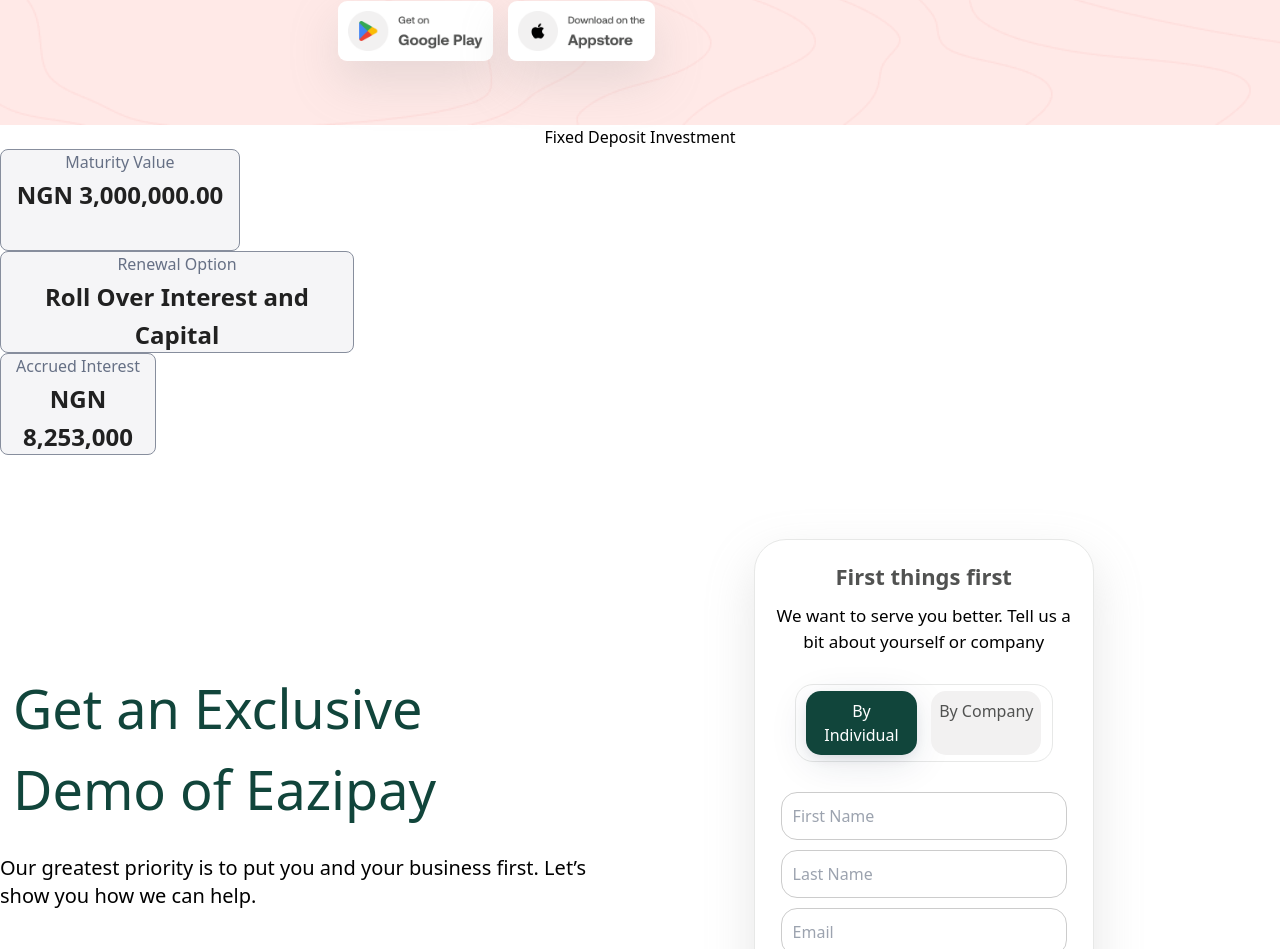
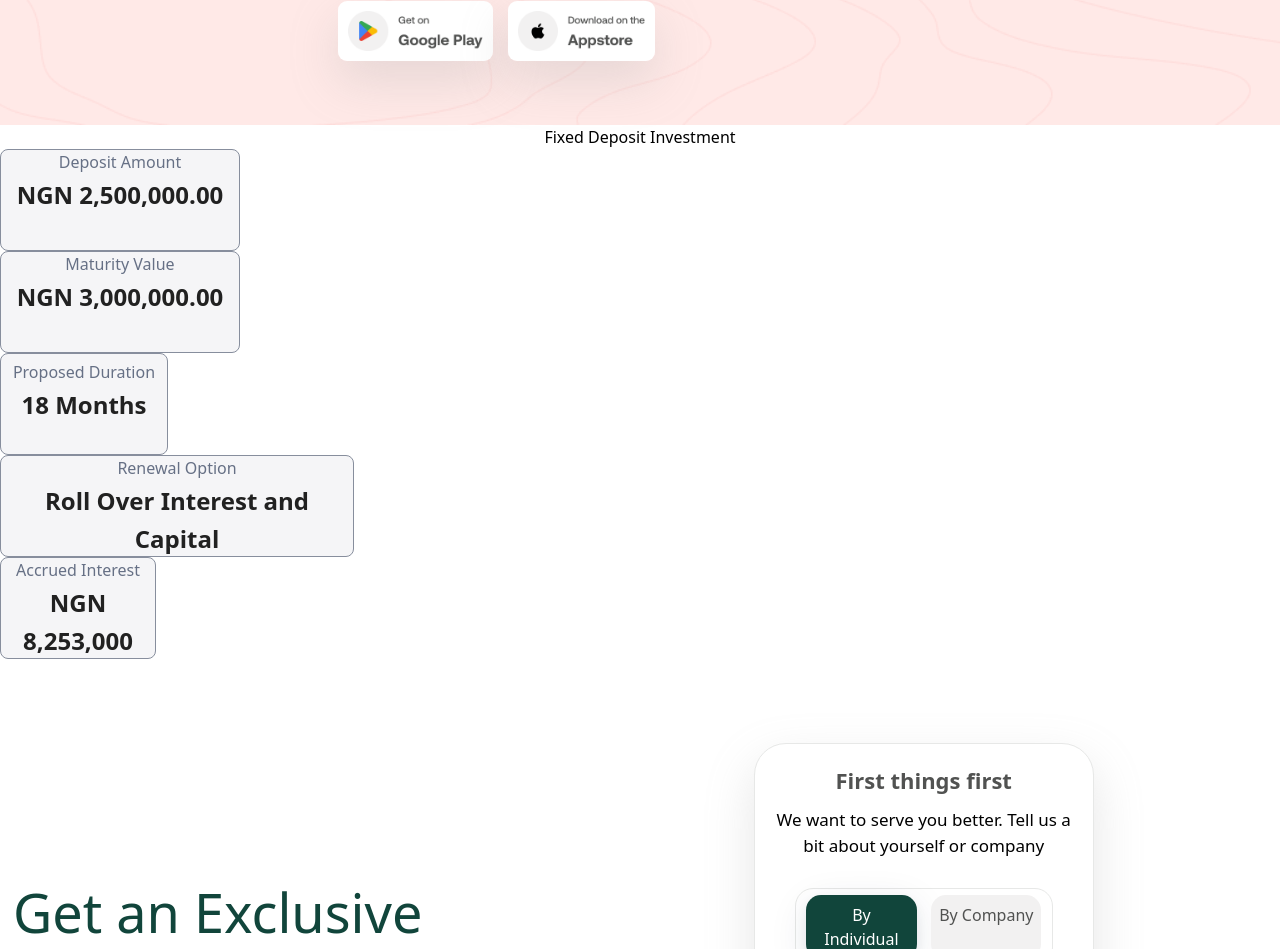
Before and after one commit to Maxwell011/azipay, a React (Vite) app: page / in a window 1280 px wide. Shown: the part 3185-4134 px from the top of the page. Built offline with nearby package versions, Linux system fonts and the light colour scheme.

Commit message:
removed comments

```diff
--- a/src/components/New.jsx
+++ b/src/components/New.jsx
@@ -6,18 +6,18 @@
       <div className='transaction-history-div'>
         <div className='transaction-history-content'>
           <h2>Fixed Deposit Investment</h2>
-          {/* <div className='deposit-amount-container'>
+          <div className='deposit-amount-container'>
             <p className='deposit-amount-heading'>Deposit Amount</p>
             <p className='amount-value'>NGN 2,500,000.00</p>
-          </div> */}
+          </div>
           <div className='maturity-value-container'>
             <p className='maturity-value-heading'>Maturity Value</p>
             <p className='maturity-value'>NGN 3,000,000.00</p>
           </div>
-          {/* <div className='proposed-container'>
+          <div className='proposed-container'>
             <p className='proposed-heading'>Proposed Duration</p>
             <p className='proposed-value'>18 Months</p>
-          </div> */}
+          </div>
           <div className='renewal-container'>
             <p className='renewal-heading'>Renewal Option</p>
             <p className='renewal-value'>Roll Over Interest and Capital</p>
```
